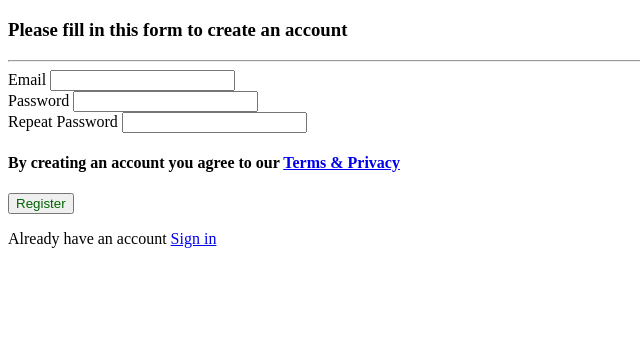
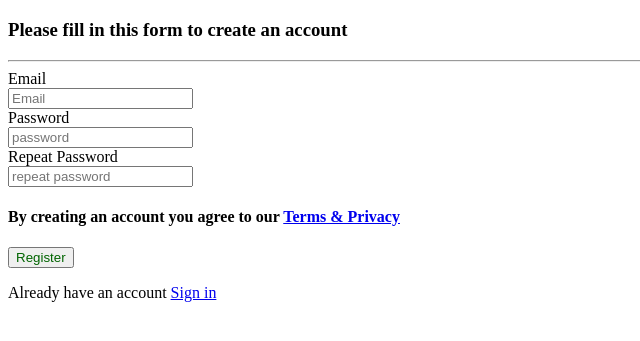
Before and after one commit to lijiayu1109/java-weekend-cource, a plain HTML site: page register.html in a window 1280 px wide. Shown: the part 61-402 px from the top of the page, without its empty margins (0-640 px from the left). Drawn offline with Linux system fonts and the light colour scheme.

Commit message:
Add files via upload

```diff
--- a/register.html
+++ b/register.html
@@ -8,28 +8,16 @@
         <h3>Please fill in this form to create an account</h3>
         <hr>
         <form action="Register" method="post">
-        <div>
-            <label for="email">Email </label>
-            <input type="text"><br>
-        </div>
-        <div>
-            <label for="password">Password </label>
-            <input type="password"><br>
-        </div>
-        <div>
-            <label for="repeat password">Repeat Password </label>
-            <input type="password"><br>
-        </div>
+
+            <label for="email">Email </label><br>
+            <input id=email type="text" placeholder="Email"><br>
+            <label for="password">Password </label><br>
+            <input id=password type="password" placeholder="password"><br>
+            <label for="repeat password">Repeat Password </label><br>
+            <input id=password type="password" placeholder="repeat password"><br>
         <h4>By creating an account you agree to our <a href="https://policies.google.com/" target="_blank">Terms & Privacy</a></h4>
         <button span style="color: darkgreen;"</span>Register</button>
         <p>Already have an account <a href="login.html" target="_blank">Sign in</a></p>
-
     </form>
     </body>
-
-
-
-
-
-
 </html>
```
Also changed, not shown: google.icon.html (added, +11 -0 lines), login.html (+1 -1 lines).
